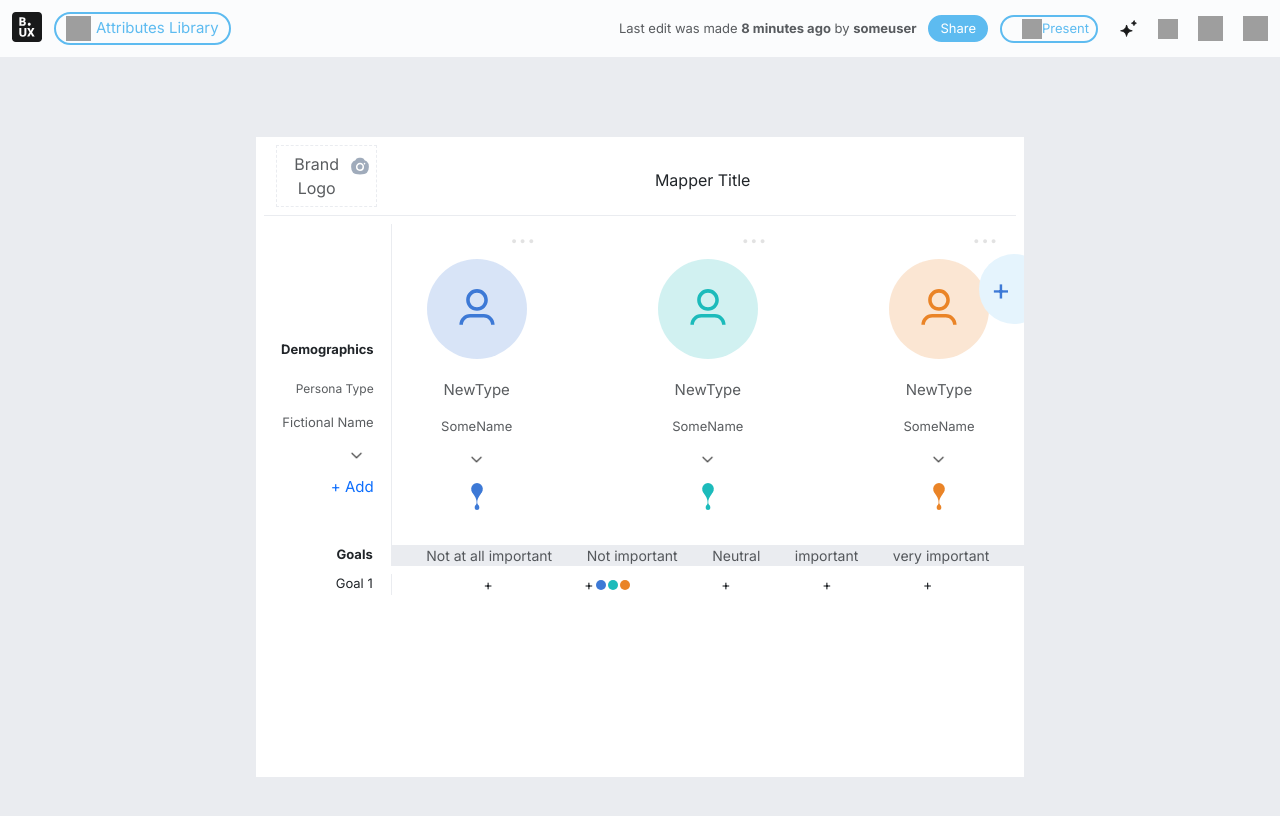
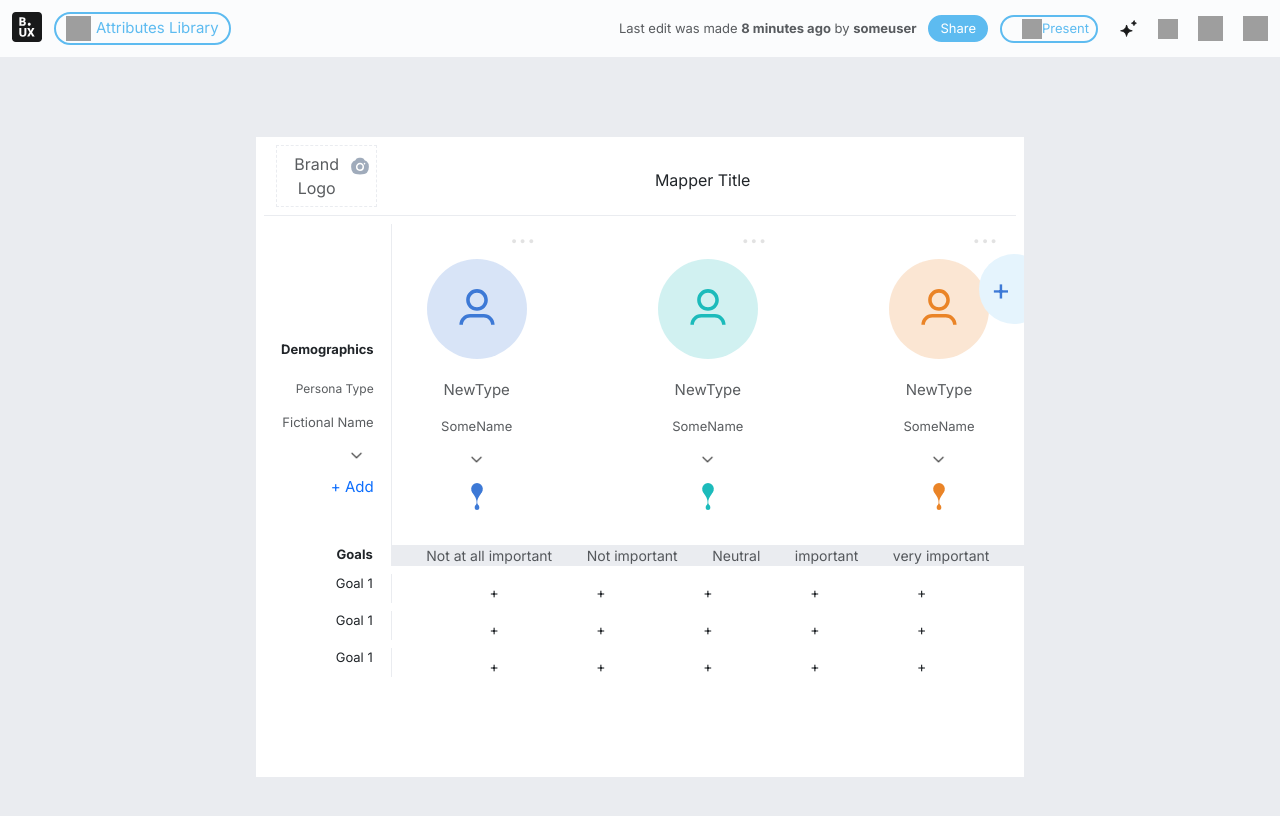
Before and after one commit to shivpujan12/mapper, a Next.js app: page / in a window 1280 px wide. Shown: the top 816 px of the page. Built offline with nearby package versions, Linux system fonts and the light colour scheme; grey boxes are pictures that could not be loaded.

Commit message:
After this gonna work with making the line

```diff
--- a/app/components/MainActivity/MainActivity.tsx
+++ b/app/components/MainActivity/MainActivity.tsx
@@ -8,15 +8,18 @@ import { AppContext } from '@/app/context/store';
 
 
 export default function MainActivity() {
-  const [highlight,showHighLight] = useState(false);
   const [highlightId,setHighLightID] = useState(0);
+  const [cordinate,setCordinate] = useState([[0,0],[0,0]])
   return (
-    <AppContext.Provider value={{highlight,showHighLight,highlightId,setHighLightID}}>
+    <AppContext.Provider value={{highlightId,setHighLightID}}>
     <div className={`${style.main}`}>
       <div className={`${style.activitySection}`}>
         <ActivityHeader />
         <PersonaActivity />
         <SectionActivity />
+        {/* <svg className='mapper-line'>
+        <line x1="0" y1="50" x2="250" y2="50" style={{stroke:"red", strokeWidth: 12}} />
+        </svg> */}
       </div>
     </div>
     </AppContext.Provider>
--- a/app/components/MainActivity/PersonaActivity/PersonaCard.tsx
+++ b/app/components/MainActivity/PersonaActivity/PersonaCard.tsx
@@ -94,16 +94,27 @@ function ProfileCard({
     <div
       className={`${style.personaCard}`}
       onClick={() => {
-        showHighlight(!highlight)
-        // if(id!==highlightId)
+
+        if(highlight && highlightId != id){
+          //first switch click
+          console.log("coming here");
+          showHighlight(true);
           setHighLightID(id);
-        // else setHighLightID(0);
+        }
+
+        if(!highlight){
+          showHighlight(true);
+          setHighLightID(id);
+        } else {
+          showHighlight(false);
+          setHighLightID(0);
+        }
         console.log("currentID: " + id);
       }}
     >
         <div className={`${style.holder} rounded-pill p-3`}>...</div>
 
-      { highlightId == id ?
+      { highlightId === id ?
       highlight ? (
         <HighLightedImage profileImage={profileImage} personaColor={personaColor} highlightColor={highlightColor} />
       ) : (
--- a/app/components/MainActivity/SectionActivity/SectionActivity.tsx
+++ b/app/components/MainActivity/SectionActivity/SectionActivity.tsx
@@ -15,6 +15,8 @@ export default function SectionActivity() {
           <div>very important</div>
         </div>
       </header>
+      <InnerSection />
+      <InnerSection />
       <InnerSection />
       {/* <LeftSection />
         <RightSection /> */}
@@ -34,7 +36,7 @@ function InnerSection() {
 }
 
 function SectionTitles() {
-  const [pointLoc, setPointLoc] = useState([2, 2, 2]);
+  const [pointLoc, setPointLoc] = useState([0, 0, 0]);
 
   return (
     <div className="section-titles bg-white">
@@ -59,7 +61,7 @@ function SubInnerSection({
   const { highlightId } = useContext(AppContext);
   return (
     <div
-      className="inner-section"
+      className="inner-section mt-2"
       onClick={() => {
         const newPointLoc = [...pointLoc] ;
         if (highlightId) {
--- a/app/globals.css
+++ b/app/globals.css
@@ -163,6 +163,10 @@ a {
   cursor: pointer;
 }
 
+.mapper-line{
+  position: absolute;
+}
+
 
 .p1 {
   width: 10px;
```
